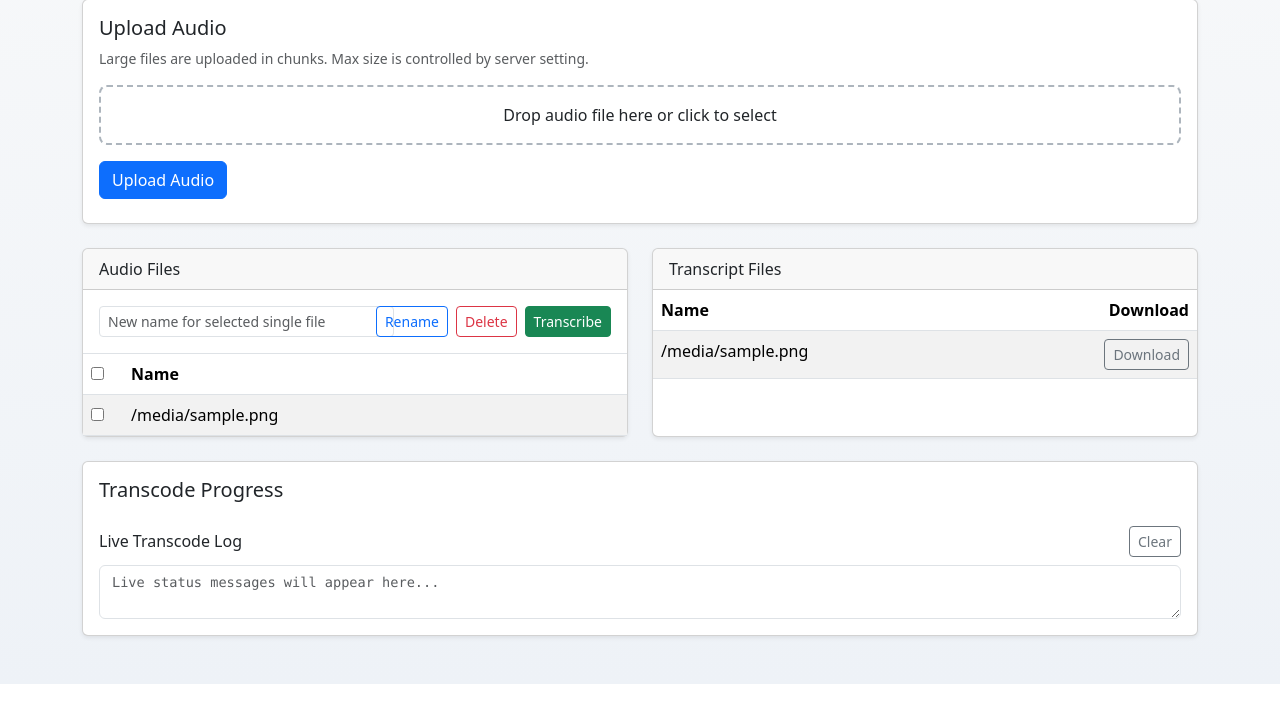
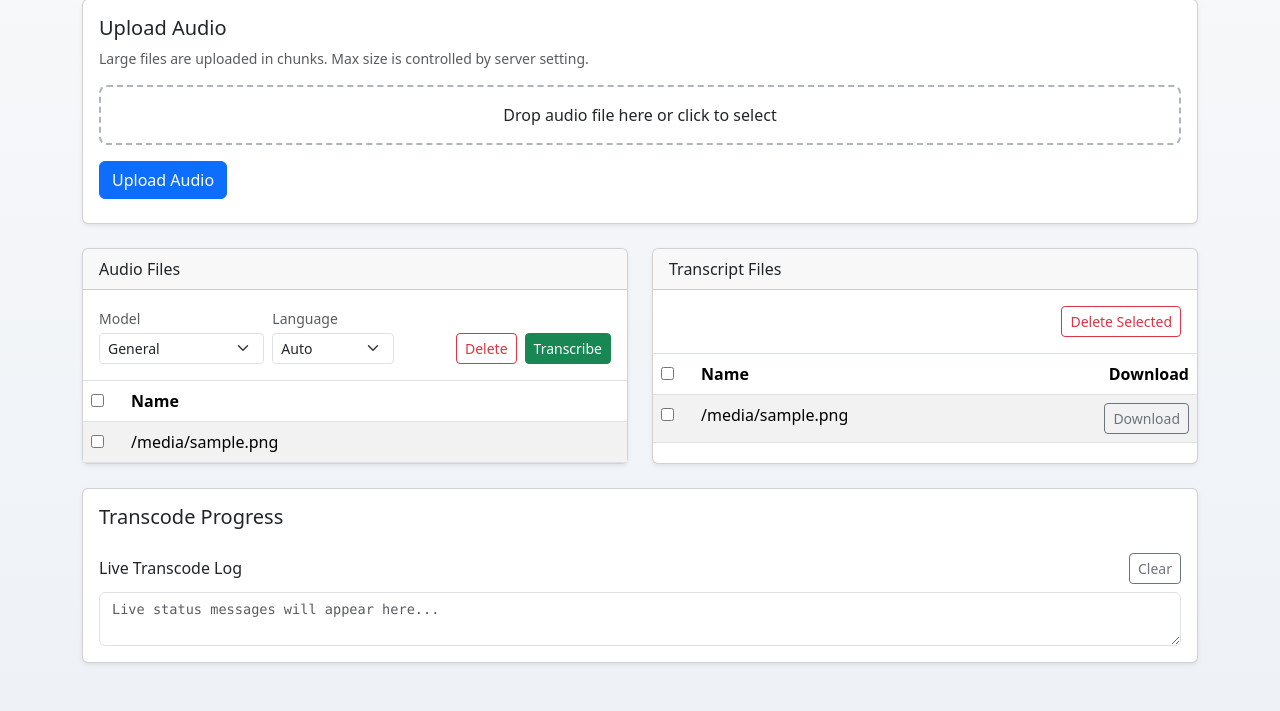
Before and after one commit to dvavi/webtoolbox, a FastAPI app: template templates/transcriber/index.html in a window 1280 px wide. Shown: the part 171-882 px from the top of the page. Before the commit the page ends 855 px from the top, so only its background shows below. Run offline with FastAPI, Linux system fonts and the light colour scheme; the template is opened without the code that fills it: most values are stand-ins (such as "Sample title", 1, 10 or a date in 2020); parts of the project's set-up code (start-up, migrations or seed data) failed here and were passed over; some libraries are stand-ins or nearby versions.

Commit message:
Improve transcriber UI, add transcript delete, add model/language selection, and Estonian model support

```diff
--- a/src/webtoolbox/config.py
+++ b/src/webtoolbox/config.py
@@ -28,6 +28,12 @@ class Settings:
     logs_dir: Path = Path(os.getenv("WEBTOOLBOX_LOGS_DIR", "logs"))
     max_upload_bytes: int = _get_env_int("WEBTOOLBOX_MAX_UPLOAD_BYTES", 200 * 1024 * 1024)
     model_size: str = os.getenv("WEBTOOLBOX_WHISPER_MODEL", "small")
+    estonian_model: str = os.getenv("WEBTOOLBOX_WHISPER_ESTONIAN_MODEL", "")
+    default_model_profile: str = os.getenv("WEBTOOLBOX_DEFAULT_MODEL_PROFILE", "general")
+    default_transcribe_language: str = os.getenv("WEBTOOLBOX_DEFAULT_TRANSCRIBE_LANGUAGE", "auto")
+    whisper_cpu_threads: int = _get_env_int("WEBTOOLBOX_WHISPER_CPU_THREADS", 0)
+    whisper_num_workers: int = _get_env_int("WEBTOOLBOX_WHISPER_NUM_WORKERS", 1)
+    whisper_beam_size: int = _get_env_int("WEBTOOLBOX_WHISPER_BEAM_SIZE", 1)
 
     @property
     def audio_dir(self) -> Path:
--- a/src/webtoolbox/tools/transcriber/routes.py
+++ b/src/webtoolbox/tools/transcriber/routes.py
@@ -28,18 +28,48 @@ TEXT_EXTENSIONS = {"txt"}
 audio_store = AudioStore(base_dir=settings.audio_dir, allowed_extensions=AUDIO_EXTENSIONS)
 text_store = TextStore(base_dir=settings.transcript_dir, allowed_extensions=TEXT_EXTENSIONS)
 progress_manager = ProgressManager()
-transcription_service = TranscriptionService(model_size=settings.model_size, progress_manager=progress_manager)
+transcription_service = TranscriptionService(
+    general_model=settings.model_size,
+    estonian_model=settings.estonian_model,
+    cpu_threads=settings.whisper_cpu_threads,
+    num_workers=settings.whisper_num_workers,
+    beam_size=settings.whisper_beam_size,
+    progress_manager=progress_manager,
+)
+
+MODEL_PROFILES = {"general", "estonian"}
+TRANSCRIBE_LANGUAGES = {"auto", "et", "ru", "en"}
+
 
 
 def _safe_transcript_name(audio_file: str) -> str:
     return f"{Path(audio_file).stem}.txt"
 
 
-def _list_context() -> dict[str, list[str]]:
+def _list_context() -> dict[str, object]:
     return {
         "audio_files": audio_store.list_files(),
         "text_files": text_store.list_files(),
+        "selected_model_profile": settings.default_model_profile if settings.default_model_profile in MODEL_PROFILES else "general",
+        "selected_language": settings.default_transcribe_language if settings.default_transcribe_language in TRANSCRIBE_LANGUAGES else "auto",
+        "estonian_model_configured": bool(settings.estonian_model.strip()),
     }
+
+
+def _validate_transcription_options(model_profile: str, language: str) -> tuple[str, str]:
+    profile = (model_profile or "general").strip().lower()
+    lang = (language or "auto").strip().lower()
+
+    if profile not in MODEL_PROFILES:
+        raise HTTPException(status_code=400, detail="Unknown model profile")
+    if lang not in TRANSCRIBE_LANGUAGES:
+        raise HTTPException(status_code=400, detail="Unknown transcription language")
+    if profile == "estonian" and not settings.estonian_model.strip():
+        raise HTTPException(
+            status_code=400,
+            detail="Special Estonian model is not configured on server",
+        )
+    return profile, lang
 
 
 async def _save_upload_streaming(upload: UploadFile) -> str:
@@ -123,30 +153,6 @@ async def delete_file(request: Request, kind: str, filename: str = Form(...)) ->
     return await transcriber_lists_partial(request)
 
 
-@router.post("/rename/{kind}", response_class=HTMLResponse)
-async def rename_file(
-    request: Request,
-    kind: str,
-    old_name: str = Form(...),
-    new_name: str = Form(...),
-) -> HTMLResponse:
-    try:
-        if kind == "audio":
-            audio_store.rename(old_name=old_name, new_name=new_name)
-        elif kind == "text":
-            text_store.rename(old_name=old_name, new_name=new_name)
-        else:
-            raise HTTPException(status_code=400, detail="Unknown file kind")
-    except (InvalidFilenameError, FileNotFoundError, FileExistsError) as exc:
-        raise HTTPException(status_code=400, detail=str(exc)) from exc
-
-    logger.info(
-        "file_rename_request",
-        extra={"kind": kind, "old_name": old_name, "new_name": new_name},
-    )
-    return await transcriber_lists_partial(request)
-
-
 @router.get("/download/{kind}/{filename}")
 async def download_file(kind: str, filename: str) -> FileResponse:
     try:
@@ -162,12 +168,18 @@ async def download_file(kind: str, filename: str) -> FileResponse:
 
 
 @router.post("/transcode")
-async def start_transcription(audio_filename: str = Form(...)) -> JSONResponse:
+async def start_transcription(
+    audio_filename: str = Form(...),
+    model_profile: str = Form(default="general"),
+    language: str = Form(default="auto"),
+) -> JSONResponse:
     try:
         audio_filename = validate_filename(audio_filename)
         audio_path = audio_store.get_path(audio_filename)
     except (InvalidFilenameError, FileNotFoundError) as exc:
         raise HTTPException(status_code=400, detail=str(exc)) from exc
+
+    profile, selected_language = _validate_transcription_options(model_profile, language)
 
     transcript_name = _safe_transcript_name(audio_filename)
     transcript_path = text_store.base_dir / transcript_name
@@ -181,6 +193,8 @@ async def start_transcription(audio_filename: str = Form(...)) -> JSONResponse:
             "job_id": job_id,
             "audio_file": audio_filename,
             "transcript_file": transcript_name,
+            "model_profile": profile,
+            "language": selected_language,
         },
     )
 
@@ -189,6 +203,8 @@ async def start_transcription(audio_filename: str = Form(...)) -> JSONResponse:
             job_id=job_id,
             audio_path=audio_path,
             transcript_path=transcript_path,
+            model_profile=profile,
+            language=selected_language,
         )
     )
 
@@ -209,29 +225,16 @@ async def delete_audio_bulk(request: Request, selected_files: list[str] = Form(d
     return await transcriber_lists_partial(request)
 
 
-@router.post("/audio/rename", response_class=HTMLResponse)
-async def rename_audio_selected(
-    request: Request,
+@router.post("/audio/transcode")
+async def transcode_audio_bulk(
     selected_files: list[str] = Form(default=[]),
-    new_name: str = Form(...),
-) -> HTMLResponse:
-    if len(selected_files) != 1:
-        raise HTTPException(status_code=400, detail="Select exactly one audio file to rename")
-
-    old_name = selected_files[0]
-    try:
-        audio_store.rename(old_name=old_name, new_name=new_name)
-    except (InvalidFilenameError, FileNotFoundError, FileExistsError) as exc:
-        raise HTTPException(status_code=400, detail=str(exc)) from exc
-
-    logger.info("audio_selected_rename", extra={"old_name": old_name, "new_name": new_name})
-    return await transcriber_lists_partial(request)
-
-
-@router.post("/audio/transcode")
-async def transcode_audio_bulk(selected_files: list[str] = Form(default=[])) -> JSONResponse:
+    model_profile: str = Form(default="general"),
+    language: str = Form(default="auto"),
+) -> JSONResponse:
     if not selected_files:
         raise HTTPException(status_code=400, detail="Select at least one audio file")
+
+    profile, selected_language = _validate_transcription_options(model_profile, language)
 
     jobs: list[dict[str, str]] = []
     for audio_filename in selected_files:
@@ -253,6 +256,8 @@ async def transcode_audio_bulk(selected_files: list[str] = Form(default=[])) ->
                 "job_id": job_id,
                 "audio_file": safe_name,
                 "transcript_file": transcript_name,
+                "model_profile": profile,
+                "language": selected_language,
             },
         )
 
@@ -261,12 +266,28 @@ async def transcode_audio_bulk(selected_files: list[str] = Form(default=[])) ->
                 job_id=job_id,
                 audio_path=audio_path,
                 transcript_path=transcript_path,
+                model_profile=profile,
+                language=selected_language,
             )
         )
 
         jobs.append({"job_id": job_id, "audio_file": safe_name, "transcript_file": transcript_name})
 
     return JSONResponse({"jobs": jobs})
+
+
+@router.post("/text/delete", response_class=HTMLResponse)
+async def delete_text_bulk(request: Request, selected_files: list[str] = Form(default=[])) -> HTMLResponse:
+    deleted: list[str] = []
+    for name in selected_files:
+        try:
+            text_store.delete(name)
+            deleted.append(name)
+        except InvalidFilenameError as exc:
+            raise HTTPException(status_code=400, detail=str(exc)) from exc
+
+    logger.info("text_bulk_delete", extra={"files": deleted, "count": len(deleted)})
+    return await transcriber_lists_partial(request)
 
 
 @router.websocket("/ws/{job_id}")
--- a/templates/transcriber/index.html
+++ b/templates/transcriber/index.html
@@ -175,6 +175,19 @@
     return Array.from(document.querySelectorAll("input[name='selected_files']:checked")).map((item) => item.value);
   };
 
+  const selectedText = () => {
+    return Array.from(document.querySelectorAll("input[name='selected_text_files']:checked")).map((item) => item.value);
+  };
+
+  const transcodeOptions = () => {
+    const modelSelect = document.getElementById("model-profile-select");
+    const languageSelect = document.getElementById("language-select");
+    return {
+      modelProfile: modelSelect ? modelSelect.value : "general",
+      language: languageSelect ? languageSelect.value : "auto"
+    };
+  };
+
   const refreshLists = () => {
     htmx.ajax("GET", "/tools/transcriber/partials/lists", { target: "#file-lists", swap: "innerHTML" });
   };
@@ -254,30 +267,22 @@
       return;
     }
 
-    if (target.id === "audio-rename-button") {
+    if (target.id === "text-delete-button") {
       event.preventDefault();
-      const files = selectedAudio();
-      const newNameInput = document.getElementById("rename-input");
-      const newName = newNameInput ? newNameInput.value : "";
-      if (files.length !== 1) {
-        alert("Select exactly one audio file to rename.");
-        return;
-      }
-      if (!newName) {
-        alert("Enter a new file name.");
+      const files = selectedText();
+      if (files.length === 0) {
+        alert("Select at least one transcript file.");
         return;
       }
       const formData = new FormData();
       files.forEach((file) => formData.append("selected_files", file));
-      formData.append("new_name", newName);
-      const response = await fetch("/tools/transcriber/audio/rename", { method: "POST", body: formData });
+      const response = await fetch("/tools/transcriber/text/delete", { method: "POST", body: formData });
       if (!response.ok) {
-        alert("Rename failed.");
-        appendLog(`Rename failed for ${files[0]} -> ${newName}`);
+        alert("Transcript delete failed.");
+        appendLog(`Transcript delete failed for ${files.length} file(s)`);
         return;
       }
-      newNameInput.value = "";
-      appendLog(`Renamed ${files[0]} -> ${newName}`);
+      appendLog(`Deleted ${files.length} transcript file(s)`);
       refreshLists();
       return;
     }
@@ -292,11 +297,15 @@
 
       const formData = new FormData();
       files.forEach((file) => formData.append("selected_files", file));
+      const options = transcodeOptions();
+      formData.append("model_profile", options.modelProfile);
+      formData.append("language", options.language);
       const response = await fetch("/tools/transcriber/audio/transcode", { method: "POST", body: formData });
       if (!response.ok) {
+        const errorText = await response.text();
         message.textContent = "Failed to start transcription";
         panel.classList.remove("d-none");
-        appendLog("Failed to start transcription jobs");
+        appendLog(`Failed to start transcription jobs (${options.modelProfile}, ${options.language}). ${errorText}`);
         return;
       }
 
@@ -304,8 +313,8 @@
       panel.classList.remove("d-none");
       bar.style.width = "0%";
       bar.textContent = "0%";
-      message.textContent = `Started ${payload.jobs.length} job(s)`;
-      appendLog(`Started ${payload.jobs.length} transcription job(s)`);
+      message.textContent = `Started ${payload.jobs.length} job(s) using ${options.modelProfile} model (${options.language})`;
+      appendLog(`Started ${payload.jobs.length} transcription job(s) using ${options.modelProfile} model (${options.language})`);
 
       payload.jobs.forEach(monitorJob);
       refreshLists();
@@ -318,6 +327,13 @@
       return;
     }
     if (target.id !== "select-all-audio") {
+      if (target.id !== "select-all-text") {
+        return;
+      }
+
+      document.querySelectorAll("input[name='selected_text_files']").forEach((checkbox) => {
+        checkbox.checked = target.checked;
+      });
       return;
     }
 
--- a/templates/transcriber/partials/file_lists.html
+++ b/templates/transcriber/partials/file_lists.html
@@ -5,11 +5,23 @@
       <div class="card-body p-0">
         <div class="p-3 border-bottom">
           <div class="row g-2 align-items-center">
-            <div class="col-12 col-md-7">
-              <input id="rename-input" class="form-control form-control-sm" placeholder="New name for selected single file">
+            <div class="col-12 col-md-4">
+              <label for="model-profile-select" class="form-label form-label-sm small text-muted mb-1">Model</label>
+              <select id="model-profile-select" class="form-select form-select-sm">
+                <option value="general" {% if selected_model_profile == "general" %}selected{% endif %}>General</option>
+                <option value="estonian" {% if selected_model_profile == "estonian" %}selected{% endif %} {% if not estonian_model_configured %}disabled{% endif %}>Special Estonian{% if not estonian_model_configured %} (not configured){% endif %}</option>
+              </select>
             </div>
-            <div class="col-12 col-md-5 d-grid gap-2 d-md-flex justify-content-md-end">
-              <button id="audio-rename-button" class="btn btn-sm btn-outline-primary">Rename</button>
+            <div class="col-12 col-md-3">
+              <label for="language-select" class="form-label form-label-sm small text-muted mb-1">Language</label>
+              <select id="language-select" class="form-select form-select-sm">
+                <option value="auto" {% if selected_language == "auto" %}selected{% endif %}>Auto</option>
+                <option value="et" {% if selected_language == "et" %}selected{% endif %}>Estonian</option>
+                <option value="ru" {% if selected_language == "ru" %}selected{% endif %}>Russian</option>
+                <option value="en" {% if selected_language == "en" %}selected{% endif %}>English</option>
+              </select>
+            </div>
+            <div class="col-12 col-md-5 d-grid gap-2 d-md-flex justify-content-md-end align-self-end">
               <button id="audio-delete-button" class="btn btn-sm btn-outline-danger">Delete</button>
               <button id="audio-transcribe-button" class="btn btn-sm btn-success">Transcribe</button>
             </div>
@@ -45,10 +57,14 @@
     <div class="card shadow-sm h-100">
       <div class="card-header">Transcript Files</div>
       <div class="card-body p-0">
+        <div class="p-3 border-bottom d-flex justify-content-end">
+          <button id="text-delete-button" class="btn btn-sm btn-outline-danger">Delete Selected</button>
+        </div>
         <div class="table-responsive">
           <table class="table table-striped table-hover mb-0">
             <thead>
               <tr>
+                <th style="width: 40px;"><input id="select-all-text" type="checkbox"></th>
                 <th>Name</th>
                 <th class="text-end">Download</th>
               </tr>
@@ -56,6 +72,7 @@
             <tbody>
               {% for file in text_files %}
               <tr>
+                <td><input type="checkbox" name="selected_text_files" value="{{ file }}"></td>
                 <td>{{ file }}</td>
                 <td class="text-end">
                   <a class="btn btn-sm btn-outline-secondary" href="/tools/transcriber/download/text/{{ file }}">Download</a>
@@ -63,7 +80,7 @@
               </tr>
               {% else %}
               <tr>
-                <td colspan="2" class="text-center text-muted py-3">No transcripts found</td>
+                <td colspan="3" class="text-center text-muted py-3">No transcripts found</td>
               </tr>
               {% endfor %}
             </tbody>
```
Also changed, not shown: src/webtoolbox/tools/transcriber/service.py (+114 -25 lines), README.md.
